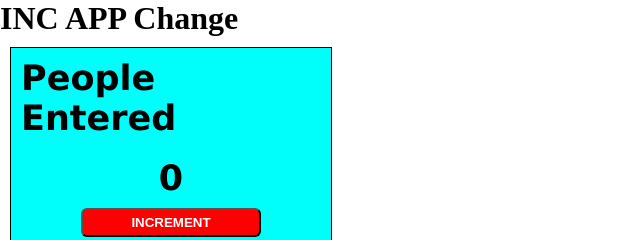
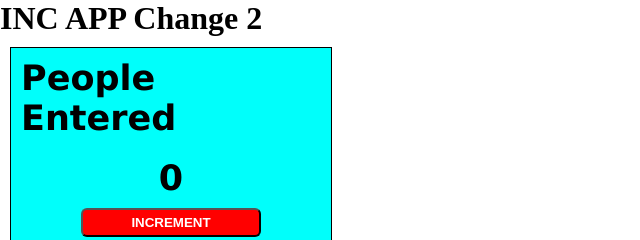
Before and after one commit to rc-balaji/Day-2, a plain HTML site: page index.html in a window 1280 px wide. Shown: the top 240 px of the page, 0-640 px from the left. Drawn offline with Linux system fonts and the light colour scheme.

Commit message:
index.html Modified

```diff
--- a/index.html
+++ b/index.html
@@ -7,7 +7,7 @@
     <link rel="stylesheet" href="style.css">
 </head>
 <body>
-    <h1>INC APP Change</h1>
+    <h1>INC APP Change 2</h1>
     <div class="container" >
 
         <h1 class="head1" >People Entered</h1>
```
